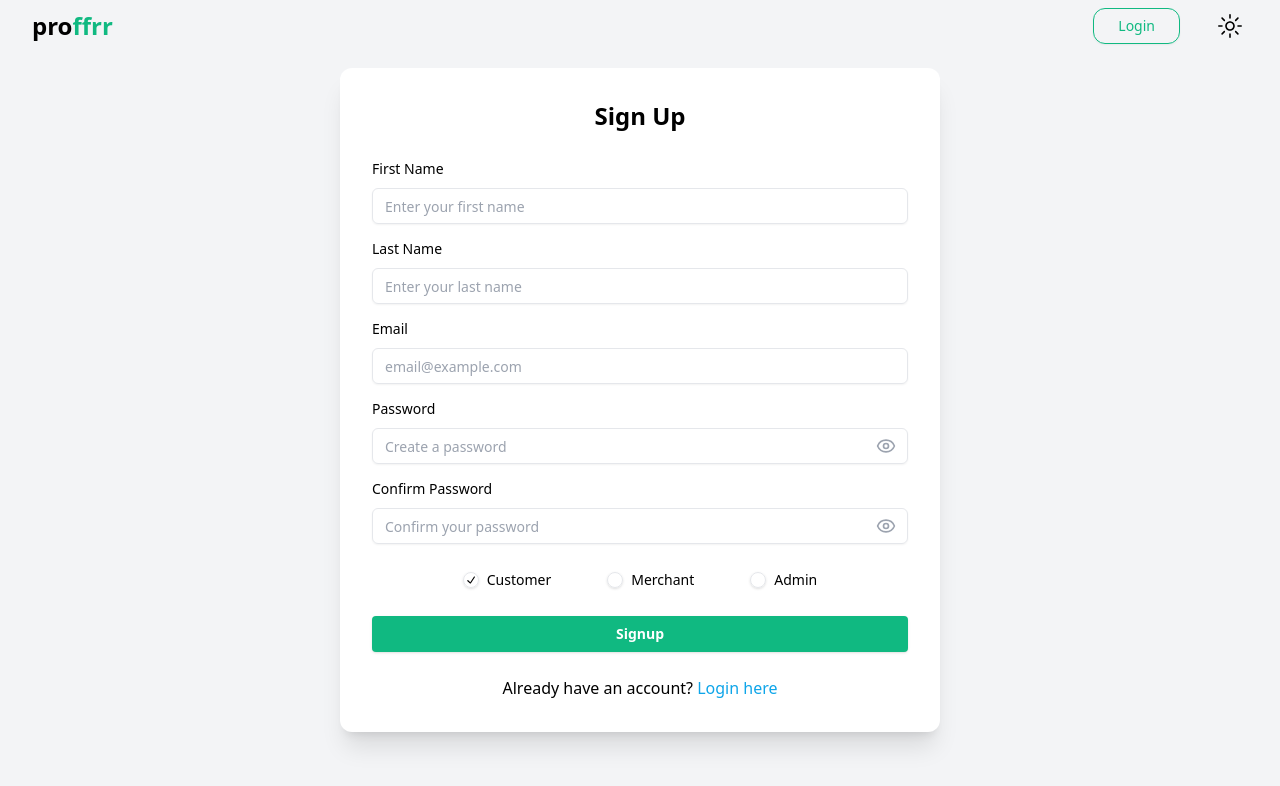
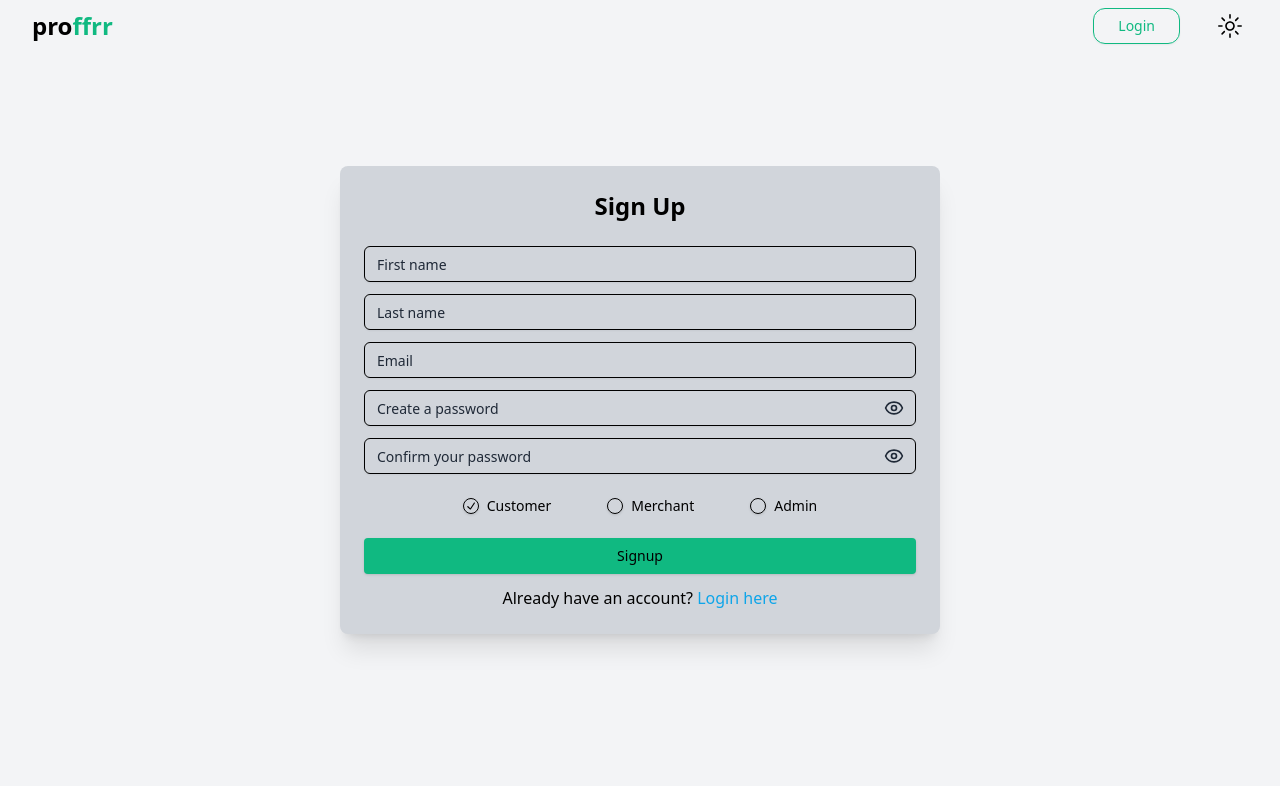
Before and after one commit to WDRG22/Proffrr-nextjs, a Next.js app: page /signup in a window 1280 px wide. Shown: the top 786 px of the page. Built offline with nearby package versions, Linux system fonts and the light colour scheme.

Commit message:
Signup, Login styling

```diff
--- a/src/app/page.tsx
+++ b/src/app/page.tsx
@@ -13,13 +13,10 @@ const IndexPage: React.FC = () => {
             <h1 className="text-4xl md:text-6xl font-bold mb-6 text-grey-darkest dark:text-white">
               Get Premium Tires at Unbeatable Prices
             </h1>
-            <p className="text-xl md:text-2xl mb-8 text-grey-dark dark:text-grey-lighter">
-              Welcome to Proffer, your go-to source for top-quality tires that won't break the bank.
-            </p>
             <div className="space-x-4">
               <Link
                 href="/chatbot"
-                className="inline-flex items-center px-6 py-3 rounded-lg font-medium text-white bg-green-500 hover:bg-green-700 transition duration-150 ease-in-out"
+                className="inline-flex items-center px-6 py-3 rounded-lg font-medium text-black bg-green-500 hover:bg-green-700 transition duration-150 ease-in-out"
               >
                 Get Started
               </Link>
--- a/src/components/LoginForm.tsx
+++ b/src/components/LoginForm.tsx
@@ -59,7 +59,7 @@ export const LoginForm = () => {
         }
       } else if (res?.ok) {
         // Fetch user data from your API
-        const userResponse = await fetch('/api/user'); // You'll need to implement this API route
+        const userResponse = await fetch('/api/auth/signin');
         const userData = await userResponse.json();
 
         // Determine redirect based on user type
@@ -90,7 +90,7 @@ export const LoginForm = () => {
   };
 
   return (
-    <div className="shadow-xl p-8 bg-white dark:bg-grey-900 rounded-xl space-y-6 w-full sm:w-[400px] md:w-[500px] lg:w-[600px]">
+    <div className="space-y-6 px-8 py-6 w-[600px] rounded-xl shadow-xl bg-grey-300 dark:bg-grey-900">
       <h1 className="font-semibold text-2xl text-text-muted text-center">Login</h1>
         <Form {...form}>
           <form onSubmit={form.handleSubmit(onSubmit)} className="space-y-8">
@@ -100,9 +100,8 @@ export const LoginForm = () => {
               name="email"
               render={({ field }) => (
                 <FormItem>
-                  <FormLabel>Email</FormLabel>
                   <FormControl>
-                    <Input {...field} type="email" placeholder='email@example.com' className="w-full" />
+                    <Input {...field} type="email" placeholder='Email' className="w-full border-black dark:border-white placeholder-grey-800 dark:placeholder-grey-300" />
                   </FormControl>
                   <FormMessage className="text-red-500" />
                 </FormItem>
@@ -114,14 +113,13 @@ export const LoginForm = () => {
               name="password"
               render={({ field }) => (
                 <FormItem>
-                  <FormLabel>Password</FormLabel>
                   <FormControl>
                     <div className="relative">
                       <Input
                         {...field}
                         placeholder='Password'
                         type={showPassword ? "text" : "password"}
-                        className="w-full pr-10"
+                        className="w-full pr-10 border-black dark:border-white placeholder-grey-800 dark:placeholder-grey-300"
                       />
                       <button
                         type="button"
@@ -129,9 +127,9 @@ export const LoginForm = () => {
                         className="absolute inset-y-0 right-0 pr-3 flex items-center"
                       >
                         {showPassword ? (
-                          <EyeOff className="h-5 w-5 text-gray-400" />
-                        ) : (
-                          <Eye className="h-5 w-5 text-gray-400" />
+                        <EyeOff className="h-5 w-5 text-gray-800 dark:text-grey-300" />
+                      ) : (
+                        <Eye className="h-5 w-5 text-gray-800 dark:text-grey-300" />
                         )}
                       </button>
                     </div>
@@ -149,7 +147,7 @@ export const LoginForm = () => {
 
             <Button
               type="submit"
-              className="w-full text-white bg-green hover:bg-green-dark rounded"
+              className="w-full text-black bg-green hover:bg-green-600 rounded"
               size="lg"
               disabled={isLoading}
             >
--- a/src/components/SignupForm.tsx
+++ b/src/components/SignupForm.tsx
@@ -25,7 +25,7 @@ const formSchema = z.object({
   last_name: z.string().min(1, "Last name is required"),
   email: z.string().email("Invalid email address").min(1).max(255),
   password: z.string().min(8, "Password must be at least 8 characters").max(255),
-  confirmPassword: z.string().min(8).max(255),
+  confirmPassword: z.string(),
   language: z.string().min(1, "Language is required").default("English"),
   user_type: z.enum(["customer", "merchant", "admin"]),
   is_internal: z.boolean().default(false),
@@ -105,8 +105,8 @@ export function SignupForm() {
   }
 
   return (
-    <div className="shadow-xl p-8 bg-white dark:bg-grey-900 rounded-xl space-y-6 w-full sm:w-[400px] md:w-[500px] lg:w-[600px]">
-      <h1 className="font-semibold text-2xl text-card-foreground text-center">Sign Up</h1>
+    <div className="flex-column items-center justify-center w-[600px] overflow-y-auto p-6 bg-grey-300 dark:bg-grey-900 rounded-lg shadow-xl">
+      <h1 className="font-semibold text-2xl text-card-foreground text-center pb-6">Sign Up</h1>
       <Form {...form}>
         <form noValidate onSubmit={form.handleSubmit(onSubmit)} className="space-y-3">
           {/* First Name */}
@@ -115,9 +115,8 @@ export function SignupForm() {
             name="first_name"
             render={({ field }) => (
               <FormItem>
-                <FormLabel htmlFor="first_name">First Name</FormLabel>
                 <FormControl>
-                  <Input {...field} id="first_name" placeholder="Enter your first name" className="w-full" />
+                  <Input {...field} id="first_name" placeholder="First name" className="w-full border-black dark:border-white placeholder-grey-800 dark:placeholder-grey-300" />
                 </FormControl>
                 <FormMessage className="text-red" />
               </FormItem>
@@ -129,9 +128,8 @@ export function SignupForm() {
             name="last_name"
             render={({ field }) => (
               <FormItem>
-                <FormLabel htmlFor="last_name">Last Name</FormLabel>
                 <FormControl>
-                  <Input {...field} id="last_name" className="w-full" placeholder="Enter your last name"/>
+                <Input {...field} id="last_name" placeholder="Last name" className="w-full border-black dark:border-white placeholder-grey-800 dark:placeholder-grey-300" />
                 </FormControl>
                 <FormMessage className="text-red" />
               </FormItem>
@@ -143,9 +141,8 @@ export function SignupForm() {
             name="email"
             render={({ field }) => (
               <FormItem>
-                <FormLabel htmlFor="email">Email</FormLabel>
                 <FormControl>
-                  <Input placeholder="email@example.com" {...field} id="email" type="email" className="w-full" />
+                  <Input {...field} id="email" placeholder="Email" className="w-full border-black dark:border-white placeholder-grey-800 dark:placeholder-grey-300" />
                 </FormControl>
                 <FormMessage className="text-red" />
               </FormItem>
@@ -157,7 +154,6 @@ export function SignupForm() {
             name="password"
             render={({ field }) => (
               <FormItem>
-                <FormLabel htmlFor="password">Password</FormLabel>
                 <FormControl>
                   <div className="relative">
                     <Input
@@ -165,7 +161,7 @@ export function SignupForm() {
                       {...field}
                       id="password"
                       type={showPassword ? "text" : "password"}
-                      className="w-full pr-10"
+                      className="w-full pr-10 border-black dark:border-white placeholder-grey-800 dark:placeholder-grey-300"
                     />
                     <button
                       type="button"
@@ -173,9 +169,9 @@ export function SignupForm() {
                       className="absolute inset-y-0 right-0 pr-3 flex items-center"
                     >
                       {showPassword ? (
-                        <EyeOff className="h-5 w-5 text-gray-400" />
+                        <EyeOff className="h-5 w-5 text-gray-800 dark:text-grey-300" />
                       ) : (
-                        <Eye className="h-5 w-5 text-gray-400" />
+                        <Eye className="h-5 w-5 text-gray-800 dark:text-grey-300" />
                       )}
                     </button>
                   </div>
@@ -191,7 +187,6 @@ export function SignupForm() {
             name="confirmPassword"
             render={({ field }) => (
               <FormItem>
-                <FormLabel htmlFor="confirmPassword">Confirm Password</FormLabel>
                 <FormControl>
                   <div className="relative">
                     <Input
@@ -199,7 +194,7 @@ export function SignupForm() {
                       {...field}
                       id="confirmPassword"
                       type={showConfirmPassword ? "text" : "password"}
-                      className="w-full pr-10"
+                      className="w-full pr-10 border-black dark:border-white placeholder-grey-800 dark:placeholder-grey-300"
                     />
                     <button
                       type="button"
@@ -207,9 +202,9 @@ export function SignupForm() {
                       className="absolute inset-y-0 right-0 pr-3 flex items-center"
                     >
                       {showConfirmPassword ? (
-                        <EyeOff className="h-5 w-5 text-gray-400" />
+                        <EyeOff className="h-5 w-5 text-gray-800 dark:text-grey-300" />
                       ) : (
-                        <Eye className="h-5 w-5 text-gray-400" />
+                        <Eye className="h-5 w-5 text-gray-800 dark:text-grey-300" />
                       )}
                     </button>
                   </div>
@@ -223,7 +218,7 @@ export function SignupForm() {
             control={form.control}
             name="user_type"
             render={({ field }) => (
-              <FormItem className="py-4">
+              <FormItem className="py-3">
                 <FormControl>
                   <RadioGroup
                     onValueChange={field.onChange}
@@ -232,19 +227,19 @@ export function SignupForm() {
                   >
                     <FormItem className="flex items-center space-x-2 space-y-0">
                       <FormControl>
-                        <RadioGroupItem value="customer" />
+                        <RadioGroupItem value="customer" className="border-black dark:border-white" />
                       </FormControl>
                       <FormLabel>Customer</FormLabel>
                     </FormItem>
                     <FormItem className="flex items-center space-x-2 space-y-0">
                       <FormControl>
-                        <RadioGroupItem value="merchant" />
+                        <RadioGroupItem value="merchant" className="border-black dark:border-white" />
                       </FormControl>
                       <FormLabel>Merchant</FormLabel>
                     </FormItem>
                     <FormItem className="flex items-center space-x-2 space-y-0">
                       <FormControl>
-                        <RadioGroupItem value="admin" />
+                        <RadioGroupItem value="admin" className="border-black dark:border-white" />
                       </FormControl>
                       <FormLabel>Admin</FormLabel>
                     </FormItem>
@@ -255,7 +250,7 @@ export function SignupForm() {
             )}
           />
           {/* Submit Button */}
-          <Button type="submit" className="w-full bg-green hover:bg-green-dark text-white font-bold py-2 px-4 rounded" disabled={isLoading}>
+          <Button type="submit" className="w-full bg-green hover:bg-green-600 text-black py-2 px-4 rounded" disabled={isLoading}>
             {isLoading ? "Signing up..." : "Signup"}
           </Button>
         </form>
@@ -274,7 +269,7 @@ export function SignupForm() {
           </Alert>
         )}
       </Form>
-      <p className="text-center text-primary">
+      <p className="pt-3 text-center text-primary">
         Already have an account?{' '}
         <Link className="text-link hover:underline text-blue" href="/login">Login here</Link>{' '}
       </p>
```
